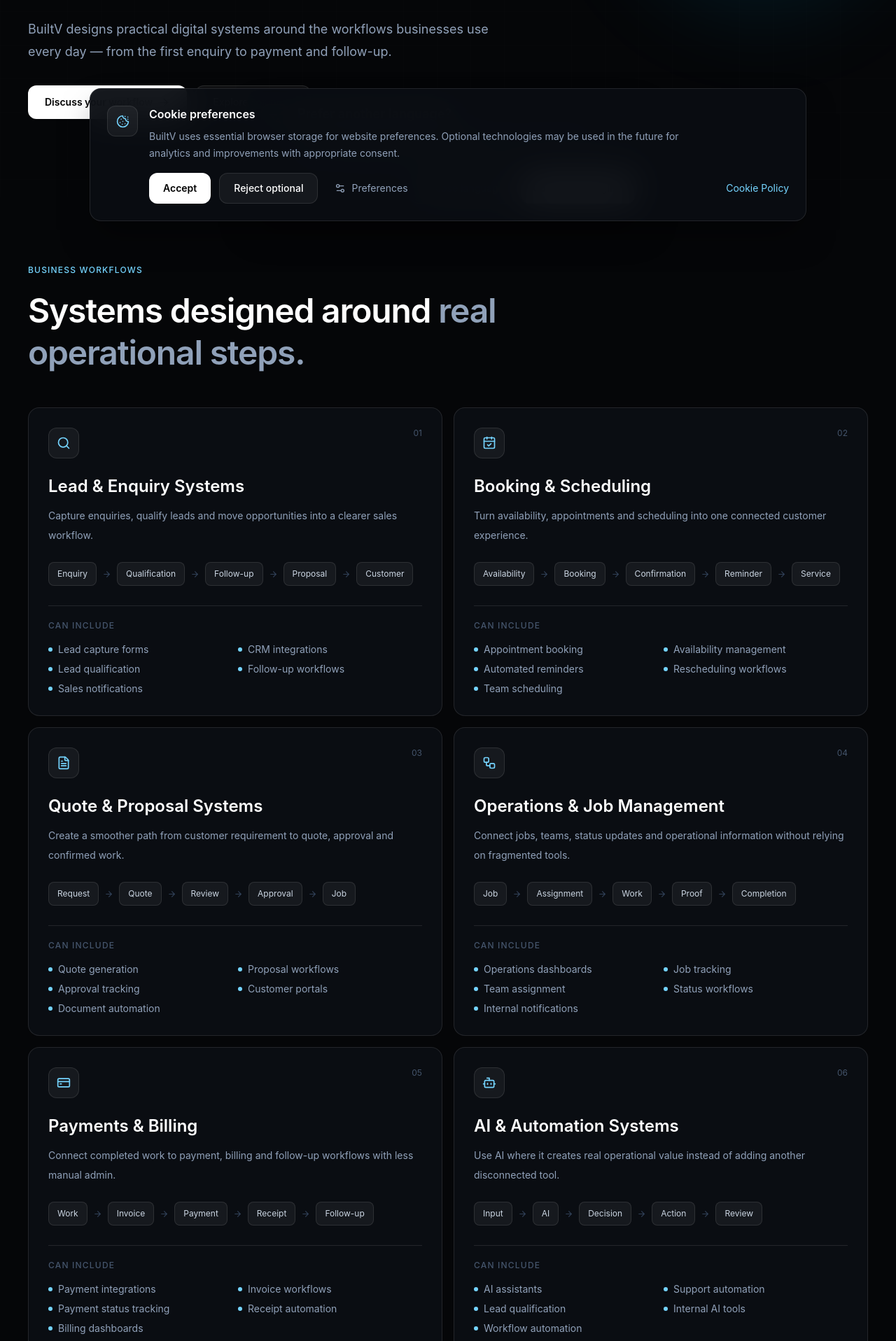
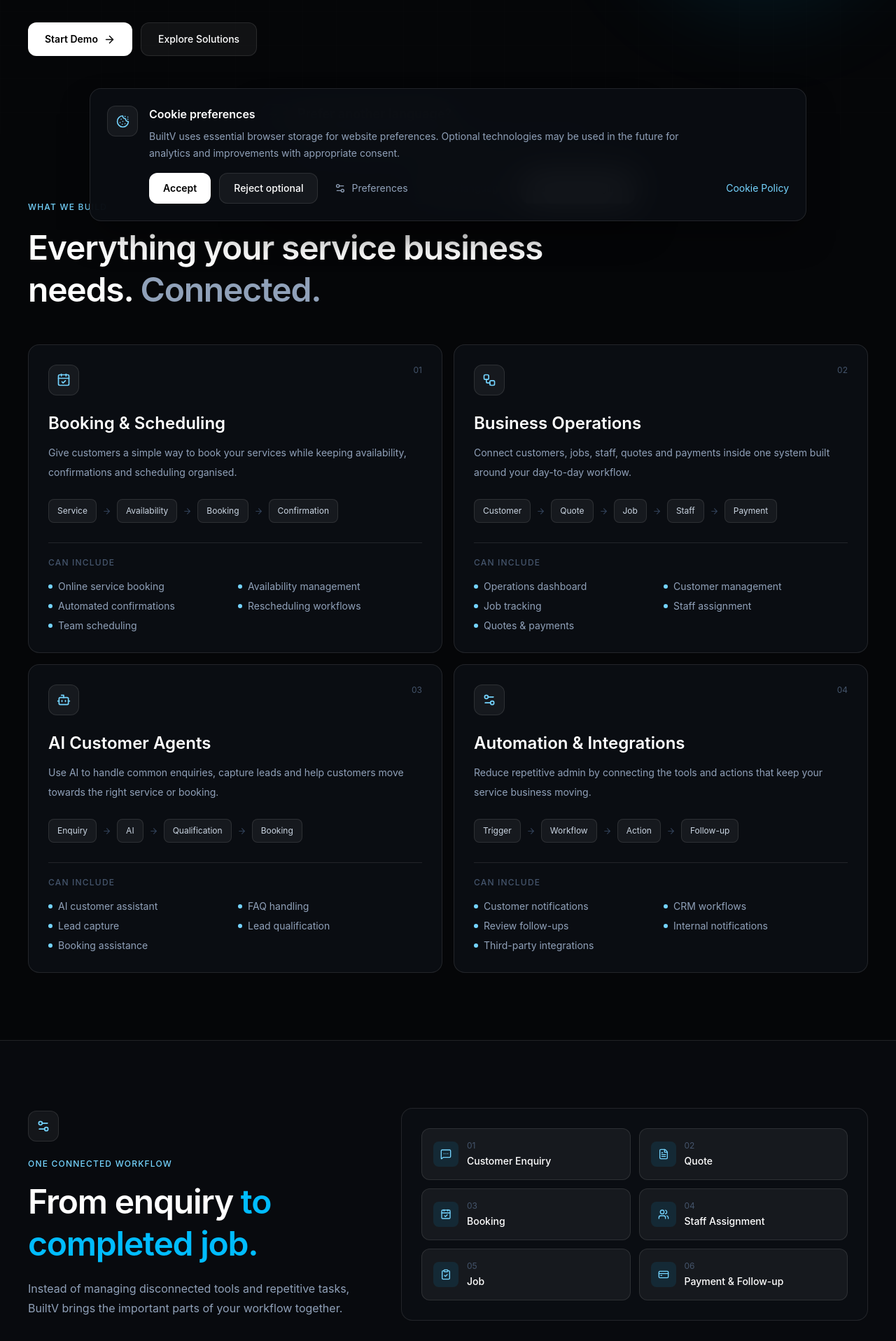
Before and after one commit to vishalgoswami2007/BuiltV, a React (Vite) app: page /solutions in a window 1280 px wide. Shown: the part 464-2380 px from the top of the page at 70% size. Built offline with nearby package versions, Linux system fonts and the light colour scheme.

Commit message:
feat: refocus solutions around service business systems

```diff
--- a/src/pages/Solutions/Solutions.tsx
+++ b/src/pages/Solutions/Solutions.tsx
@@ -1,54 +1,152 @@
 import {
   ArrowRight,
-  ArrowUpRight,
   Bot,
-  Building2,
   CalendarCheck,
-  ClipboardCheck,
   CreditCard,
-  FileText,
-  MessageSquareMore,
-  Search,
   Settings2,
-  Sparkles,
   Users,
   Workflow,
+  ClipboardCheck,
+  MessageSquareMore,
+  FileText,
+  Wrench,
+  Flame,
+  Zap,
+  Sparkles,
+  Hammer,
+  Trees,
 } from "lucide-react";
-import { useTranslation } from "react-i18next";
 import { Link } from "react-router-dom";
 
 import PageLayout from "../../components/layout/PageLayout";
 
 const solutions = [
-  { icon: Search, number: "01", key: "lead", flow: ["enquiry", "qualification", "followUp", "proposal", "customer"], includes: ["leadCaptureForms", "crmIntegrations", "leadQualification", "followUpWorkflows", "salesNotifications"] },
-  { icon: CalendarCheck, number: "02", key: "booking", flow: ["availability", "booking", "confirmation", "reminder", "service"], includes: ["appointmentBooking", "availabilityManagement", "automatedReminders", "reschedulingWorkflows", "teamScheduling"] },
-  { icon: FileText, number: "03", key: "quote", flow: ["request", "quote", "review", "approval", "job"], includes: ["quoteGeneration", "proposalWorkflows", "approvalTracking", "customerPortals", "documentAutomation"] },
-  { icon: Workflow, number: "04", key: "operations", flow: ["job", "assignment", "work", "proof", "completion"], includes: ["operationsDashboards", "jobTracking", "teamAssignment", "statusWorkflows", "internalNotifications"] },
-  { icon: CreditCard, number: "05", key: "payments", flow: ["work", "invoice", "payment", "receipt", "followUp"], includes: ["paymentIntegrations", "invoiceWorkflows", "paymentStatusTracking", "receiptAutomation", "billingDashboards"] },
-  { icon: Bot, number: "06", key: "ai", flow: ["input", "ai", "decision", "action", "review"], includes: ["aiAssistants", "supportAutomation", "leadQualification", "internalAiTools", "workflowAutomation"] },
-] as const;
+  {
+    icon: CalendarCheck,
+    number: "01",
+    title: "Booking & Scheduling",
+    description:
+      "Give customers a simple way to book your services while keeping availability, confirmations and scheduling organised.",
+    flow: ["Service", "Availability", "Booking", "Confirmation"],
+    includes: [
+      "Online service booking",
+      "Availability management",
+      "Automated confirmations",
+      "Rescheduling workflows",
+      "Team scheduling",
+    ],
+  },
+  {
+    icon: Workflow,
+    number: "02",
+    title: "Business Operations",
+    description:
+      "Connect customers, jobs, staff, quotes and payments inside one system built around your day-to-day workflow.",
+    flow: ["Customer", "Quote", "Job", "Staff", "Payment"],
+    includes: [
+      "Operations dashboard",
+      "Customer management",
+      "Job tracking",
+      "Staff assignment",
+      "Quotes & payments",
+    ],
+  },
+  {
+    icon: Bot,
+    number: "03",
+    title: "AI Customer Agents",
+    description:
+      "Use AI to handle common enquiries, capture leads and help customers move towards the right service or booking.",
+    flow: ["Enquiry", "AI", "Qualification", "Booking"],
+    includes: [
+      "AI customer assistant",
+      "FAQ handling",
+      "Lead capture",
+      "Lead qualification",
+      "Booking assistance",
+    ],
+  },
+  {
+    icon: Settings2,
+    number: "04",
+    title: "Automation & Integrations",
+    description:
+      "Reduce repetitive admin by connecting the tools and actions that keep your service business moving.",
+    flow: ["Trigger", "Workflow", "Action", "Follow-up"],
+    includes: [
+      "Customer notifications",
+      "CRM workflows",
+      "Review follow-ups",
+      "Internal notifications",
+      "Third-party integrations",
+    ],
+  },
+];
 
 const industries = [
-  { icon: Building2, key: "serviceBusinesses" },
-  { icon: Users, key: "professionalServices" },
-  { icon: ClipboardCheck, key: "fieldOperations" },
-  { icon: Sparkles, key: "growingCompanies" },
-] as const;
+  {
+    icon: Wrench,
+    title: "Plumbing",
+    text: "Emergency jobs, repairs, installations and scheduled services.",
+  },
+  {
+    icon: Flame,
+    title: "Heating & HVAC",
+    text: "Boiler servicing, heating repairs, installations and maintenance.",
+  },
+  {
+    icon: Zap,
+    title: "Electrical",
+    text: "Electrical repairs, installations, inspections and emergency work.",
+  },
+  {
+    icon: Sparkles,
+    title: "Cleaning",
+    text: "Home, deep, recurring and commercial cleaning services.",
+  },
+  {
+    icon: Hammer,
+    title: "Property Maintenance",
+    text: "Repairs, maintenance visits and recurring property work.",
+  },
+  {
+    icon: Trees,
+    title: "Landscaping",
+    text: "Garden maintenance, lawn care and scheduled outdoor services.",
+  },
+];
 
 const connectedSteps = [
-  { icon: MessageSquareMore, key: "customerEnquiry" },
-  { icon: FileText, key: "quoteApproval" },
-  { icon: CalendarCheck, key: "bookingScheduling" },
-  { icon: Users, key: "teamAssignment" },
-  { icon: ClipboardCheck, key: "workCompletion" },
-  { icon: CreditCard, key: "paymentFollowUp" },
-] as const;
+  {
+    icon: MessageSquareMore,
+    title: "Customer Enquiry",
+  },
+  {
+    icon: FileText,
+    title: "Quote",
+  },
+  {
+    icon: CalendarCheck,
+    title: "Booking",
+  },
+  {
+    icon: Users,
+    title: "Staff Assignment",
+  },
+  {
+    icon: ClipboardCheck,
+    title: "Job",
+  },
+  {
+    icon: CreditCard,
+    title: "Payment & Follow-up",
+  },
+];
 
 function Solutions() {
-  const { t } = useTranslation();
-
   return (
     <PageLayout>
+      {/* HERO */}
       <section className="relative overflow-hidden bg-[#050608] pb-20 pt-32 sm:pb-24 sm:pt-36 lg:pb-28 lg:pt-40">
         <div
           className="pointer-events-none absolute inset-0 opacity-25"
@@ -58,75 +156,117 @@ function Solutions() {
             backgroundSize: "48px 48px",
           }}
         />
+
         <div className="pointer-events-none absolute right-0 top-24 h-80 w-80 rounded-full bg-sky-400/10 blur-3xl sm:h-96 sm:w-96" />
 
         <div className="relative z-10 mx-auto max-w-7xl px-5 sm:px-8 lg:px-10">
           <div className="max-w-5xl">
             <p className="text-xs font-medium uppercase tracking-widest text-sky-300">
-              {t("solutionsPage.hero.eyebrow")}
+              BUILTV SOLUTIONS
             </p>
+
             <h1 className="mt-5 text-4xl font-semibold leading-tight tracking-tight text-white sm:text-5xl lg:text-7xl">
-              {t("solutionsPage.hero.titleStart")}
-              <span className="text-sky-400"> {t("solutionsPage.hero.titleHighlight")}</span>
+              One Connected System.
+              <span className="text-sky-400">
+                {" "}
+                Built Around Your Business.
+              </span>
             </h1>
+
             <p className="mt-6 max-w-2xl text-base leading-7 text-slate-400 sm:text-lg sm:leading-8">
-              {t("solutionsPage.hero.description")}
+              From the first customer enquiry to the completed job, BuiltV
+              connects booking, operations and AI around the way your service
+              business works.
             </p>
+
             <div className="mt-8 flex flex-col gap-3 sm:flex-row">
-              <Link to="/contact" className="inline-flex min-h-12 items-center justify-center gap-2 rounded-xl bg-white px-6 py-3 text-sm font-semibold text-black transition hover:bg-sky-100">
-                {t("solutionsPage.hero.discussWorkflow")} <ArrowRight size={17} />
+              <Link
+                to="/demo"
+                className="inline-flex min-h-12 items-center justify-center gap-2 rounded-xl bg-white px-6 py-3 text-sm font-semibold text-black transition hover:bg-sky-100"
+              >
+                Start Demo
+                <ArrowRight size={17} />
               </Link>
-              <a href="#solutions" className="inline-flex min-h-12 items-center justify-center rounded-xl border border-white/10 bg-white/5 px-6 py-3 text-sm font-medium text-white transition hover:bg-white/10">
-                {t("solutionsPage.hero.exploreSolutions")}
+
+              <a
+                href="#solutions"
+                className="inline-flex min-h-12 items-center justify-center rounded-xl border border-white/10 bg-white/5 px-6 py-3 text-sm font-medium text-white transition hover:bg-white/10"
+              >
+                Explore Solutions
               </a>
             </div>
           </div>
         </div>
       </section>
 
+      {/* CORE SOLUTIONS */}
       <section id="solutions" className="bg-[#050608] py-20 sm:py-24">
         <div className="mx-auto max-w-7xl px-5 sm:px-8 lg:px-10">
           <div className="max-w-3xl">
-            <p className="text-xs font-medium uppercase tracking-widest text-sky-300">{t("solutionsPage.workflows.eyebrow")}</p>
+            <p className="text-xs font-medium uppercase tracking-widest text-sky-300">
+              WHAT WE BUILD
+            </p>
+
             <h2 className="mt-5 text-3xl font-semibold leading-tight tracking-tight text-white sm:text-5xl">
-              {t("solutionsPage.workflows.titleStart")}
-              <span className="text-slate-400"> {t("solutionsPage.workflows.titleHighlight")}</span>
+              Everything your service business needs.
+              <span className="text-slate-400"> Connected.</span>
             </h2>
           </div>
 
           <div className="mt-12 grid gap-4 lg:grid-cols-2">
             {solutions.map((solution) => {
               const Icon = solution.icon;
+
               return (
-                <article key={solution.key} className="rounded-2xl border border-white/10 bg-[#0A0D12] p-5 sm:p-7">
+                <article
+                  key={solution.number}
+                  className="rounded-2xl border border-white/10 bg-[#0A0D12] p-5 sm:p-7"
+                >
                   <div className="flex items-start justify-between gap-4">
                     <div className="flex h-11 w-11 items-center justify-center rounded-xl border border-white/10 bg-white/5">
                       <Icon size={20} className="text-sky-300" />
                     </div>
-                    <span className="text-xs text-slate-600">{solution.number}</span>
+
+                    <span className="text-xs text-slate-600">
+                      {solution.number}
+                    </span>
                   </div>
 
-                  <h3 className="mt-6 text-xl font-semibold text-white sm:text-2xl">{t(`solutionsPage.items.${solution.key}.title`)}</h3>
-                  <p className="mt-3 max-w-xl text-sm leading-7 text-slate-400">{t(`solutionsPage.items.${solution.key}.description`)}</p>
+                  <h3 className="mt-6 text-xl font-semibold text-white sm:text-2xl">
+                    {solution.title}
+                  </h3>
+
+                  <p className="mt-3 max-w-xl text-sm leading-7 text-slate-400">
+                    {solution.description}
+                  </p>
 
                   <div className="mt-6 flex flex-wrap items-center gap-2">
                     {solution.flow.map((step, index) => (
                       <div key={step} className="flex items-center gap-2">
                         <span className="rounded-lg border border-white/10 bg-white/5 px-3 py-2 text-xs text-slate-300">
-                          {t(`solutionsPage.items.${solution.key}.flow.${step}`)}
+                          {step}
                         </span>
-                        {index !== solution.flow.length - 1 && <ArrowRight size={13} className="text-slate-700" />}
+
+                        {index !== solution.flow.length - 1 && (
+                          <ArrowRight size={13} className="text-slate-700" />
+                        )}
                       </div>
                     ))}
                   </div>
 
                   <div className="mt-7 border-t border-white/10 pt-5">
-                    <p className="text-xs font-medium uppercase tracking-widest text-slate-600">{t("solutionsPage.canInclude")}</p>
+                    <p className="text-xs font-medium uppercase tracking-widest text-slate-600">
+                      CAN INCLUDE
+                    </p>
+
                     <div className="mt-4 grid gap-2 sm:grid-cols-2">
                       {solution.includes.map((item) => (
-                        <div key={item} className="flex items-center gap-2 text-sm text-slate-400">
+                        <div
+                          key={item}
+                          className="flex items-center gap-2 text-sm text-slate-400"
+                        >
                           <span className="h-1.5 w-1.5 rounded-full bg-sky-300" />
-                          {t(`solutionsPage.items.${solution.key}.includes.${item}`)}
+                          {item}
                         </div>
                       ))}
                     </div>
@@ -138,6 +278,7 @@ function Solutions() {
         </div>
       </section>
 
+      {/* CONNECTED WORKFLOW */}
       <section className="border-y border-white/10 bg-[#080A0E] py-20 sm:py-24">
         <div className="mx-auto max-w-7xl px-5 sm:px-8 lg:px-10">
           <div className="grid gap-10 lg:grid-cols-[0.85fr_1.15fr] lg:items-center">
@@ -145,26 +286,44 @@ function Solutions() {
               <div className="flex h-11 w-11 items-center justify-center rounded-xl border border-white/10 bg-white/5">
                 <Settings2 size={20} className="text-sky-300" />
               </div>
-              <p className="mt-6 text-xs font-medium uppercase tracking-widest text-sky-300">{t("solutionsPage.connected.eyebrow")}</p>
+
+              <p className="mt-6 text-xs font-medium uppercase tracking-widest text-sky-300">
+                ONE CONNECTED WORKFLOW
+              </p>
+
               <h2 className="mt-4 text-3xl font-semibold leading-tight tracking-tight text-white sm:text-5xl">
-                {t("solutionsPage.connected.titleStart")}
-                <span className="text-sky-400"> {t("solutionsPage.connected.titleHighlight")}</span>
+                From enquiry
+                <span className="text-sky-400"> to completed job.</span>
               </h2>
-              <p className="mt-5 text-base leading-7 text-slate-400">{t("solutionsPage.connected.description")}</p>
+
+              <p className="mt-5 text-base leading-7 text-slate-400">
+                Instead of managing disconnected tools and repetitive tasks,
+                BuiltV brings the important parts of your workflow together.
+              </p>
             </div>
 
             <div className="rounded-2xl border border-white/10 bg-[#0A0D12] p-5 sm:p-7">
               <div className="grid gap-3 sm:grid-cols-2">
                 {connectedSteps.map((item, index) => {
                   const Icon = item.icon;
+
                   return (
-                    <div key={item.key} className="flex items-center gap-3 rounded-xl border border-white/10 bg-white/5 p-4">
+                    <div
+                      key={item.title}
+                      className="flex items-center gap-3 rounded-xl border border-white/10 bg-white/5 p-4"
+                    >
                       <div className="flex h-9 w-9 shrink-0 items-center justify-center rounded-lg bg-sky-400/10">
                         <Icon size={16} className="text-sky-300" />
                       </div>
+
                       <div>
-                        <p className="text-xs text-slate-600">0{index + 1}</p>
-                        <p className="mt-1 text-sm font-medium text-white">{t(`solutionsPage.connected.steps.${item.key}`)}</p>
+                        <p className="text-xs text-slate-600">
+                          0{index + 1}
+                        </p>
+
+                        <p className="mt-1 text-sm font-medium text-white">
+                          {item.title}
+                        </p>
                       </div>
                     </div>
                   );
@@ -175,51 +334,77 @@ function Solutions() {
         </div>
       </section>
 
+      {/* INDUSTRIES */}
       <section className="bg-[#050608] py-20 sm:py-24">
         <div className="mx-auto max-w-7xl px-5 sm:px-8 lg:px-10">
           <div className="max-w-3xl">
-            <p className="text-xs font-medium uppercase tracking-widest text-sky-300">{t("solutionsPage.audience.eyebrow")}</p>
+            <p className="text-xs font-medium uppercase tracking-widest text-sky-300">
+              BUILT FOR SERVICE BUSINESSES
+            </p>
+
             <h2 className="mt-5 text-3xl font-semibold tracking-tight text-white sm:text-5xl">
-              {t("solutionsPage.audience.titleStart")}
-              <span className="text-slate-400"> {t("solutionsPage.audience.titleHighlight")}</span>
+              Your industry.
+              <span className="text-slate-400"> Your workflow.</span>
             </h2>
+
+            <p className="mt-5 max-w-2xl text-base leading-7 text-slate-400">
+              BuiltV systems adapt around the services, team and day-to-day
+              operations of your business.
+            </p>
           </div>
 
-          <div className="mt-12 grid gap-4 sm:grid-cols-2 lg:grid-cols-4">
+          <div className="mt-12 grid gap-4 sm:grid-cols-2 lg:grid-cols-3">
             {industries.map((industry) => {
               const Icon = industry.icon;
+
               return (
-                <div key={industry.key} className="rounded-2xl border border-white/10 bg-[#0A0D12] p-5 sm:p-6">
+                <div
+                  key={industry.title}
+                  className="rounded-2xl border border-white/10 bg-[#0A0D12] p-5 sm:p-6"
+                >
                   <div className="flex h-10 w-10 items-center justify-center rounded-xl border border-white/10 bg-white/5">
                     <Icon size={18} className="text-sky-300" />
                   </div>
-                  <h3 className="mt-5 text-lg font-semibold text-white">{t(`solutionsPage.audience.items.${industry.key}.title`)}</h3>
-                  <p className="mt-3 text-sm leading-6 text-slate-400">{t(`solutionsPage.audience.items.${industry.key}.text`)}</p>
+
+                  <h3 className="mt-5 text-lg font-semibold text-white">
+                    {industry.title}
+                  </h3>
+
+                  <p className="mt-3 text-sm leading-6 text-slate-400">
+                    {industry.text}
+                  </p>
                 </div>
               );
             })}
           </div>
-
-          <div className="mt-10">
-            <Link to="/services" className="group inline-flex min-h-11 items-center gap-2 text-sm font-medium text-white transition hover:text-sky-300">
-              {t("solutionsPage.audience.exploreServices")}
-              <ArrowUpRight size={16} className="transition-transform group-hover:-translate-y-0.5 group-hover:translate-x-0.5" />
-            </Link>
-          </div>
         </div>
       </section>
 
+      {/* FINAL CTA */}
       <section className="relative overflow-hidden bg-[#050608] py-24 sm:py-32">
         <div className="pointer-events-none absolute left-1/2 top-1/2 h-80 w-80 -translate-x-1/2 -translate-y-1/2 rounded-full bg-sky-400/10 blur-3xl" />
+
         <div className="relative z-10 mx-auto max-w-4xl px-5 text-center sm:px-8">
-          <p className="text-xs font-medium uppercase tracking-widest text-sky-300">{t("solutionsPage.cta.eyebrow")}</p>
+          <p className="text-xs font-medium uppercase tracking-widest text-sky-300">
+            EXPERIENCE BUILTV
+          </p>
+
           <h2 className="mt-5 text-4xl font-semibold leading-tight tracking-tight text-white sm:text-5xl lg:text-6xl">
-            {t("solutionsPage.cta.titleStart")}
-            <span className="text-sky-400"> {t("solutionsPage.cta.titleHighlight")}</span>
+            See what BuiltV could look like
+            <span className="text-sky-400"> for your business.</span>
           </h2>
-          <p className="mx-auto mt-6 max-w-2xl text-base leading-7 text-slate-400 sm:text-lg">{t("solutionsPage.cta.description")}</p>
-          <Link to="/contact" className="mt-8 inline-flex min-h-12 items-center justify-center gap-2 rounded-xl bg-white px-7 py-3 text-sm font-semibold text-black transition hover:bg-sky-100">
-            {t("solutionsPage.cta.button")} <ArrowRight size={17} />
+
+          <p className="mx-auto mt-6 max-w-2xl text-base leading-7 text-slate-400 sm:text-lg">
+            Choose your business, personalise the experience and explore a
+            working system before discussing your own.
+          </p>
+
+          <Link
+            to="/demo"
+            className="mt-8 inline-flex min-h-12 items-center justify-center gap-2 rounded-xl bg-white px-7 py-3 text-sm font-semibold text-black transition hover:bg-sky-100"
+          >
+            Start Demo
+            <ArrowRight size={17} />
           </Link>
         </div>
       </section>
```
